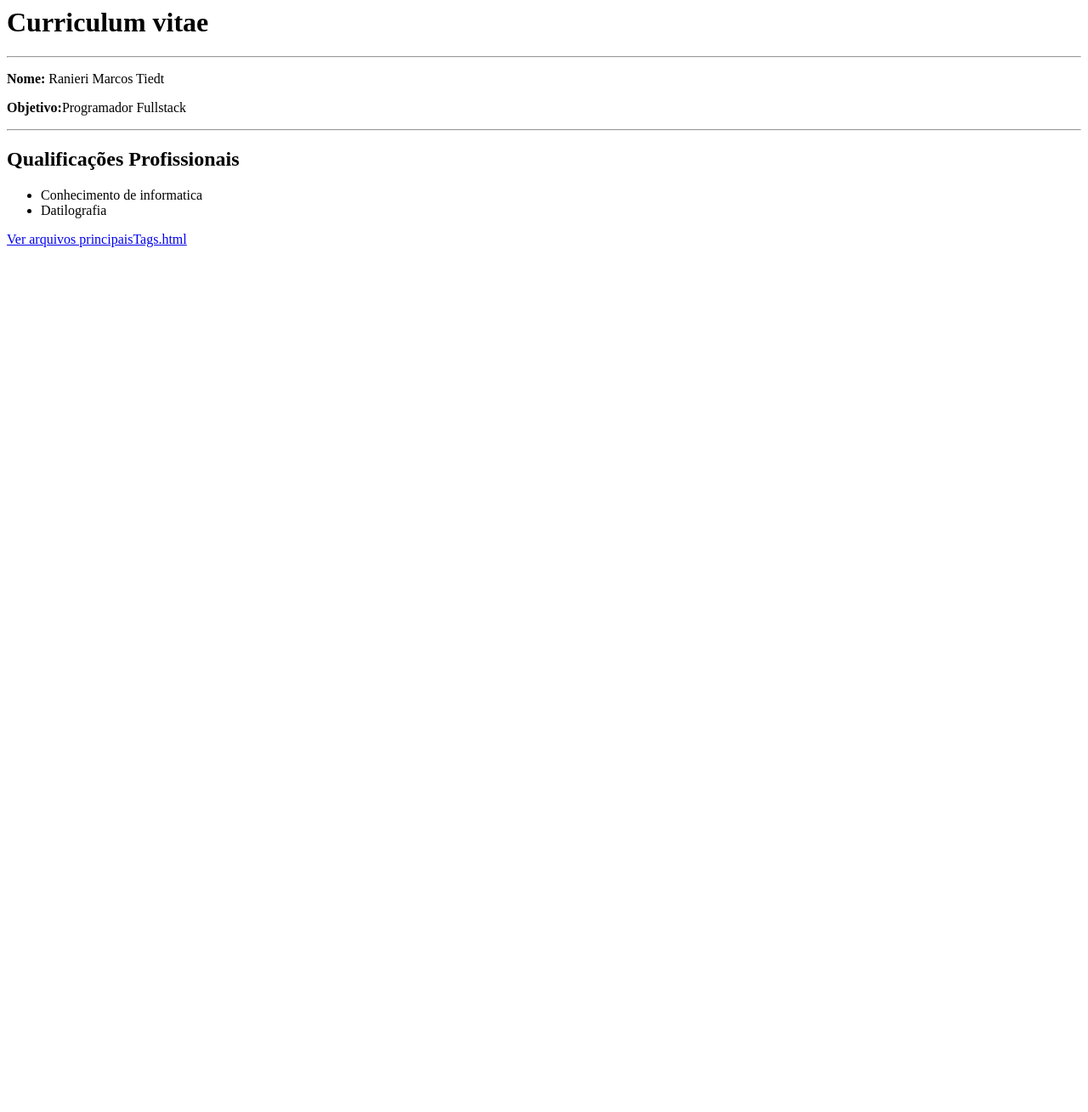
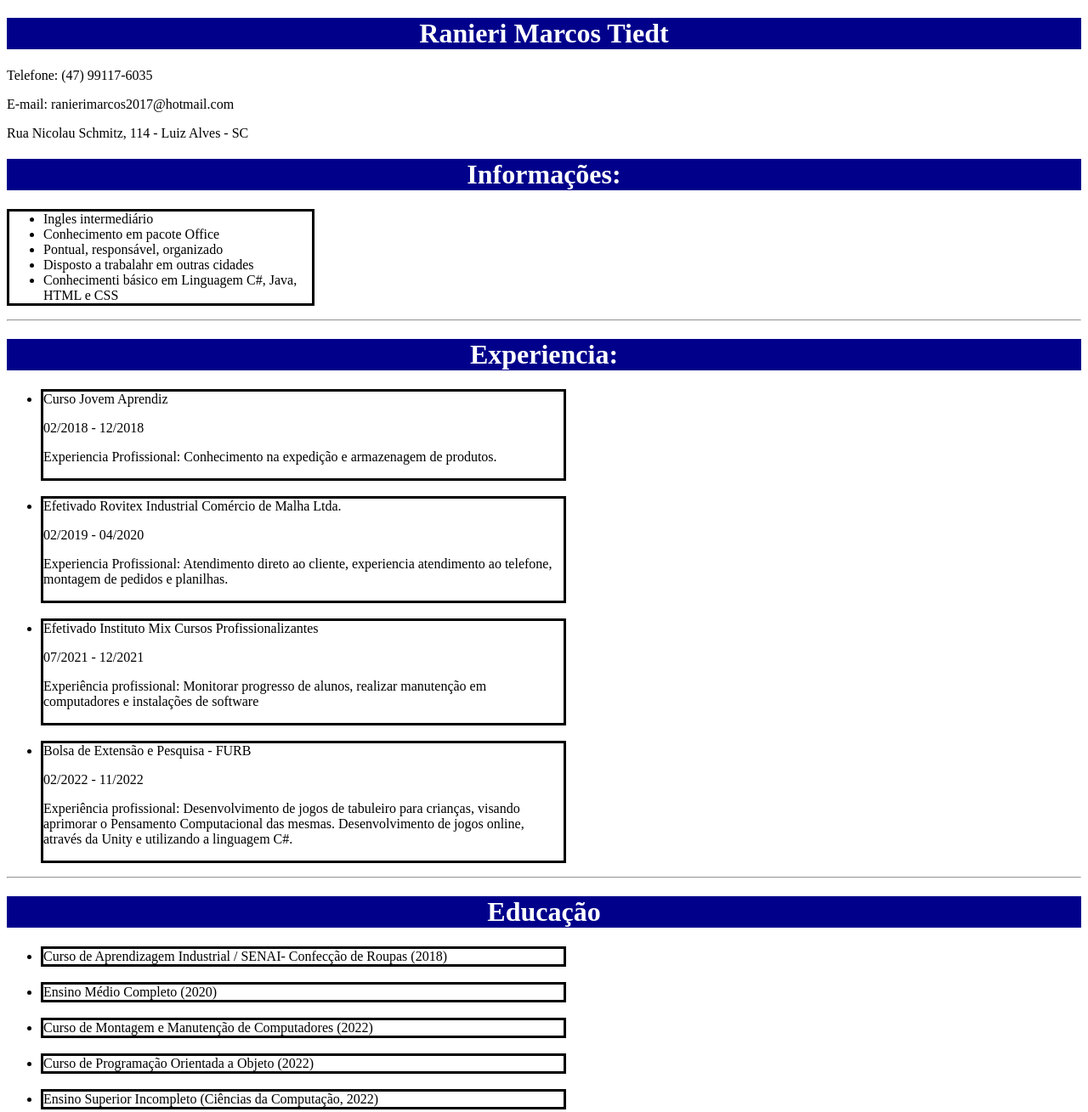
Before and after one commit to RanieriTiedt/curso-frontend, a plain HTML site: page desafio-curriculo.html in a window 1280 px wide. Shown: the whole page at 85% size. Before the commit the page ends 800 px from the top, so only its background shows below. Drawn offline with Linux system fonts and the light colour scheme.

Commit message:
Desafio currículo

```diff
--- a/desafio-curriculo.html
+++ b/desafio-curriculo.html
@@ -1,12 +1,85 @@
-<h1>Curriculum vitae</h1>
+<!DOCTYPE html> <html lang="pt-br">
+
+<head>
+
+    <meta charset="UTF-8">
+
+    <title>Currículo</title>
+</head>
+
+<style>
+    h1{
+        background-color:darkblue;
+        color: white;
+        text-align: center;
+    }
+
+    .box1 {
+        border-style: solid;
+        width: 25%;
+    }
+
+    .box2{
+        border-style: solid;
+        width: 50%;
+    }
+
+
+</style>
+
+<h1>Ranieri Marcos Tiedt</h1>
+    <p>Telefone: (47) 99117-6035</p>
+    <p>E-mail: ranierimarcos2017@hotmail.com</p>
+    <p>Rua Nicolau Schmitz, 114 - Luiz Alves - SC</p>
+</p>
+
+<h1>Informações:</h1>
+
+    <ul class="box1">
+        <li>Ingles intermediário</li>
+        <li>Conhecimento em pacote Office</li>
+        <li>Pontual, responsável, organizado</li>
+        <li>Disposto a trabalahr em outras cidades</li>
+        <li>Conhecimenti básico em Linguagem C#, Java, HTML e CSS</li>
+    </ul>
+
 <hr>
-<p><b>Nome:</b> Ranieri Marcos Tiedt</p>
-<p><b>Objetivo:</b>Programador Fullstack</p>
-<hr>
-<h2>Qualificações Profissionais</h2>
-<ul>
-    <li>Conhecimento de informatica</li>
-    <li> Datilografia</li>
-</ul>
 
-<p><a href="principaisTags.html"target="_blank">Ver arquivos principaisTags.html</a></p>
+    <h1>Experiencia:</h1>
+
+        <ul>
+            <li class="box2">Curso Jovem Aprendiz
+            <p>02/2018 - 12/2018</p>
+            <p>Experiencia Profissional: Conhecimento na expedição e armazenagem de produtos.</p></li>
+                <br>
+            <li class="box2">Efetivado Rovitex Industrial Comércio de Malha Ltda.
+            <p>02/2019 - 04/2020</p>
+            <p>Experiencia Profissional: Atendimento direto ao cliente, experiencia atendimento ao telefone, montagem de pedidos e planilhas.</p></li>
+                <br>
+            <li class="box2">Efetivado Instituto Mix Cursos Profissionalizantes
+            <p>07/2021 - 12/2021</p>
+            <p>Experiência profissional: Monitorar progresso de alunos, realizar manutenção em computadores e instalações de software</p></li>
+                <br>
+            <li class="box2">Bolsa de Extensão e Pesquisa - FURB
+            <p>02/2022 - 11/2022</p>
+            <p>Experiência profissional: Desenvolvimento de jogos de tabuleiro para crianças, visando
+                aprimorar o Pensamento Computacional das mesmas. Desenvolvimento de jogos online,
+                através da Unity e utilizando a linguagem C#.</p></li>
+        </ul>
+
+        <hr>
+
+    <h1>Educação</h1>
+
+        <ul>
+            <li class="box2">Curso de Aprendizagem Industrial / SENAI- Confecção de Roupas (2018)</li>
+            <br>
+            <li class="box2">Ensino Médio Completo (2020)</li>
+            <br>
+            <li class="box2">Curso de Montagem e Manutenção de Computadores (2022)</li>
+            <br>
+            <li class="box2">Curso de Programação Orientada a Objeto (2022)</li>
+            <br>
+            <li class="box2">Ensino Superior Incompleto (Ciências da Computação, 2022)</li>
+        </ul>
+</html>
```
Also changed, not shown: display.html (added, +39 -0 lines), listas.html (added, +40 -0 lines), margin_auto.html (added, +52 -0 lines).
